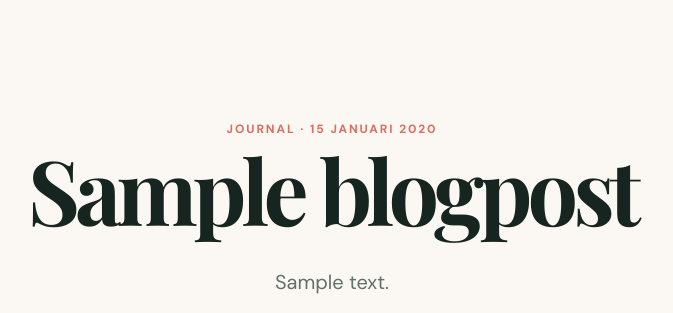
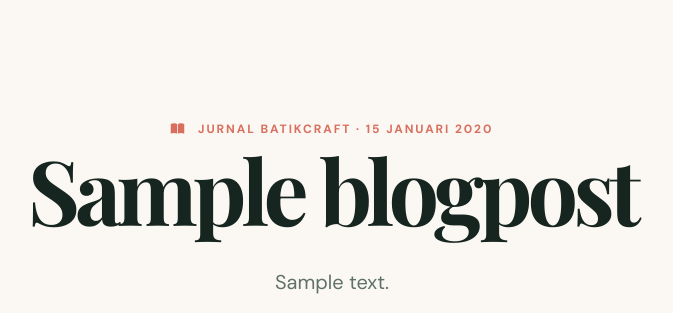
Before and after one commit to balyaapik/BatikCraftWeb, a Django app: a page that uses templates/core/blog_detail.html in a window 1280 px wide. Shown: the part 82-395 px from the top of the page, without its empty margins (308-981 px from the left). Run offline with Django 5.2, Linux system fonts and the light colour scheme; tables that the repository leaves empty hold one stand-in row (values such as "Sample post"); grey boxes marked "Sample" are stand-in pictures.

Commit message:
Use bilingual journal chrome on article detail

```diff
--- a/templates/core/blog_detail.html
+++ b/templates/core/blog_detail.html
@@ -1 +1,10 @@
-{% extends 'base.html' %}{% block title %}{{ post.title }} — BatikCraft Journal{% endblock %}{% block content %}<article class="article section-pad"><header><span class="eyebrow">Journal · {{ post.published_at|date:'d F Y' }}</span><h1>{{ post.title }}</h1><p>{{ post.excerpt }}</p></header>{% if post.cover_url %}<img class="article-cover" src="{{ post.cover_url }}" alt="{{ post.title }}">{% endif %}<div class="article-body">{{ post.content|linebreaks }}</div></article>{% endblock %}
+{% extends 'base.html' %}
+{% load ui_i18n %}
+{% block title %}{{ post.title }} — BatikCraft Journal{% endblock %}
+{% block content %}
+<article class="article section-pad">
+  <header><span class="eyebrow"><i class="fa-solid fa-book-open" aria-hidden="true"></i> {% t "blog.eyebrow" %} · {{ post.published_at|date:'d F Y' }}</span><h1>{{ post.title }}</h1><p>{{ post.excerpt }}</p></header>
+  {% if post.cover_url %}<img class="article-cover" src="{{ post.cover_url }}" alt="{{ post.title }}">{% endif %}
+  <div class="article-body">{{ post.content|linebreaks }}</div>
+</article>
+{% endblock %}
```
